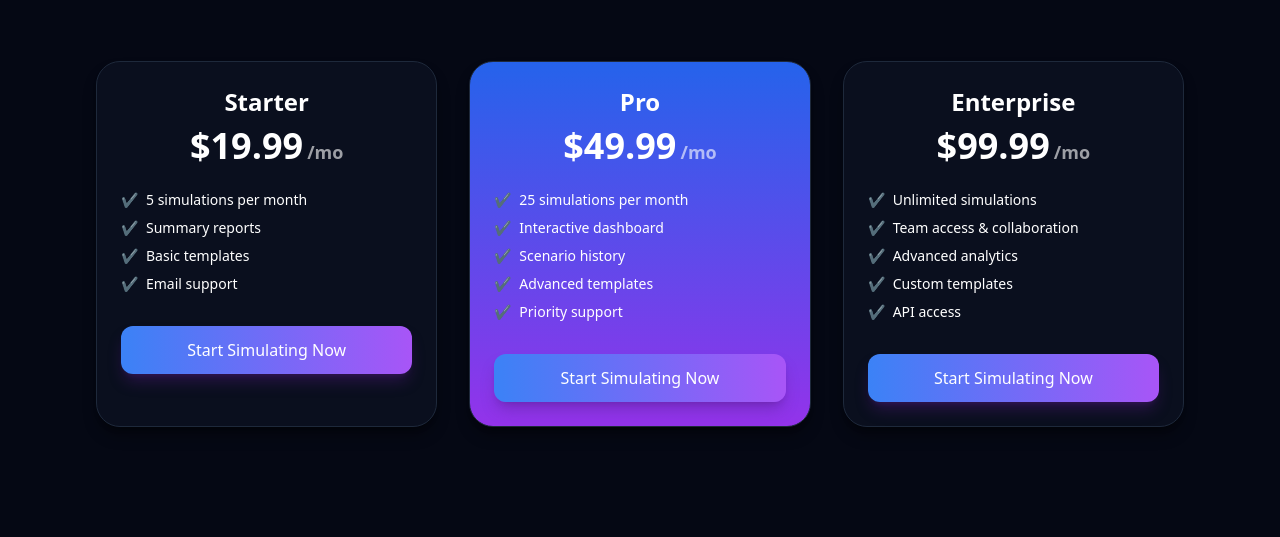
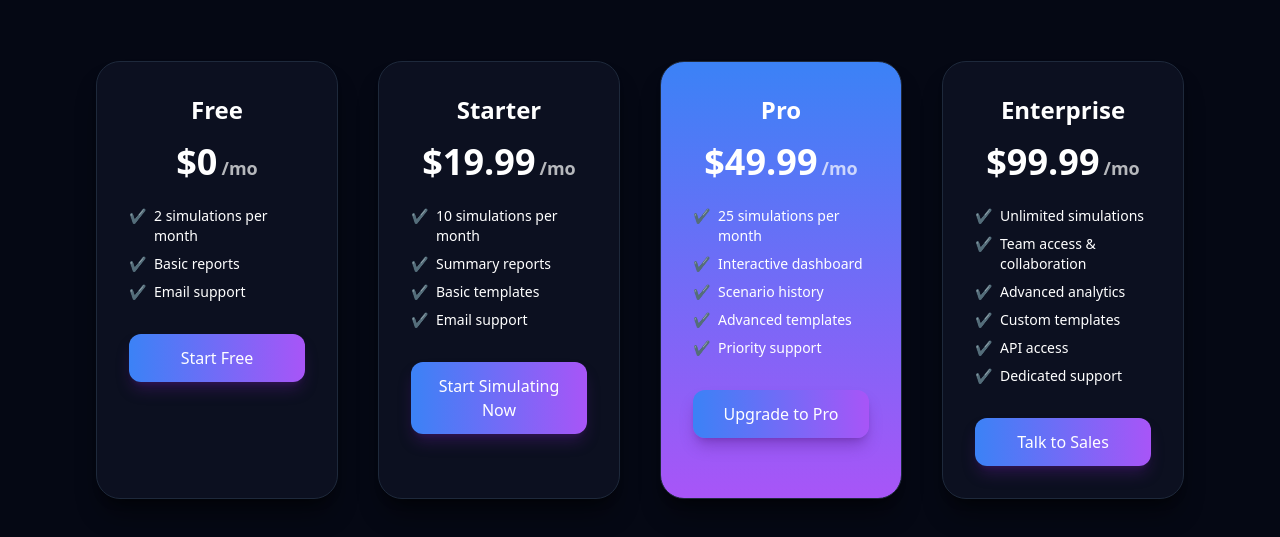
Before and after one commit to Cloudisoft/Cloudisoft.com_Final, a React (Vite) app: page /cloudicore in a window 1280 px wide. Shown: the part 1107-1644 px from the top of the page. Built offline with nearby package versions, Linux system fonts and the light colour scheme; no server answers.

Commit message:
Update cloudicore.tsx

```diff
--- a/src/pages/cloudicore.tsx
+++ b/src/pages/cloudicore.tsx
@@ -193,21 +193,37 @@ function PricingCards() {
     <section className="section mt-28 text-center">
       <h2 className="text-4xl font-bold">Choose Your Plan</h2>
 
-      <div className="grid grid-cols-1 md:grid-cols-3 gap-8 mt-14">
+      <div className="grid grid-cols-1 md:grid-cols-4 gap-10 mt-14">
 
+        {/* FREE PLAN */}
+        <PriceCard
+          name="Free"
+          price="0"
+          features={[
+            "2 simulations per month",
+            "Basic reports",
+            "Email support",
+          ]}
+          cta="Start Free"
+          highlight={false}
+        />
+
+        {/* STARTER PLAN */}
         <PriceCard
           name="Starter"
           price="19.99"
           features={[
-            "5 simulations per month",
+            "10 simulations per month",
             "Summary reports",
             "Basic templates",
             "Email support",
           ]}
+          cta="Start Simulating Now"
+          highlight={false}
         />
 
+        {/* PRO PLAN — HIGHLIGHT */}
         <PriceCard
-          highlight
           name="Pro"
           price="49.99"
           features={[
@@ -217,8 +233,11 @@ function PricingCards() {
             "Advanced templates",
             "Priority support",
           ]}
+          cta="Upgrade to Pro"
+          highlight={true}
         />
 
+        {/* ENTERPRISE */}
         <PriceCard
           name="Enterprise"
           price="99.99"
@@ -228,36 +247,46 @@ function PricingCards() {
             "Advanced analytics",
             "Custom templates",
             "API access",
+            "Dedicated support",
           ]}
+          cta="Talk to Sales"
+          highlight={false}
         />
       </div>
     </section>
   );
 }
 
-function PriceCard({ name, price, features, highlight }: any) {
+function PriceCard({ name, price, features, cta, highlight }: any) {
   return (
     <div
-      className={`card ${
-        highlight ? "bg-gradient-to-b from-blue-600 to-purple-600" : ""
+      className={`rounded-3xl p-8 border border-slate-800 shadow-xl shadow-black/40
+      ${
+        highlight
+          ? "bg-gradient-to-b from-blue-500 to-purple-500 text-white"
+          : "bg-cloudi-card"
       }`}
     >
       <h3 className="text-2xl font-bold">{name}</h3>
-      <p className="text-4xl font-extrabold mt-2">
+
+      <p className="text-4xl font-extrabold mt-4">
         ${price}
-        <span className="text-lg opacity-60 ml-1">/mo</span>
+        <span className="text-lg opacity-70 ml-1">/mo</span>
       </p>
 
-      <ul className="text-left mt-6 space-y-2 text-sm">
+      <ul className="mt-6 space-y-2 text-left text-sm">
         {features.map((f: string, idx: number) => (
-          <li key={idx} className="flex gap-2 items-start">
-            ✔️ <span>{f}</span>
+          <li key={idx} className="flex gap-2">
+            <span>✔️</span>
+            <span>{f}</span>
           </li>
         ))}
       </ul>
 
-      <button className="btn-primary w-full mt-8">
-        Start Simulating Now
+      <button
+        className="btn-primary w-full mt-8 bg-gradient-to-r from-blue-500 to-purple-500"
+      >
+        {cta}
       </button>
     </div>
   );
```
